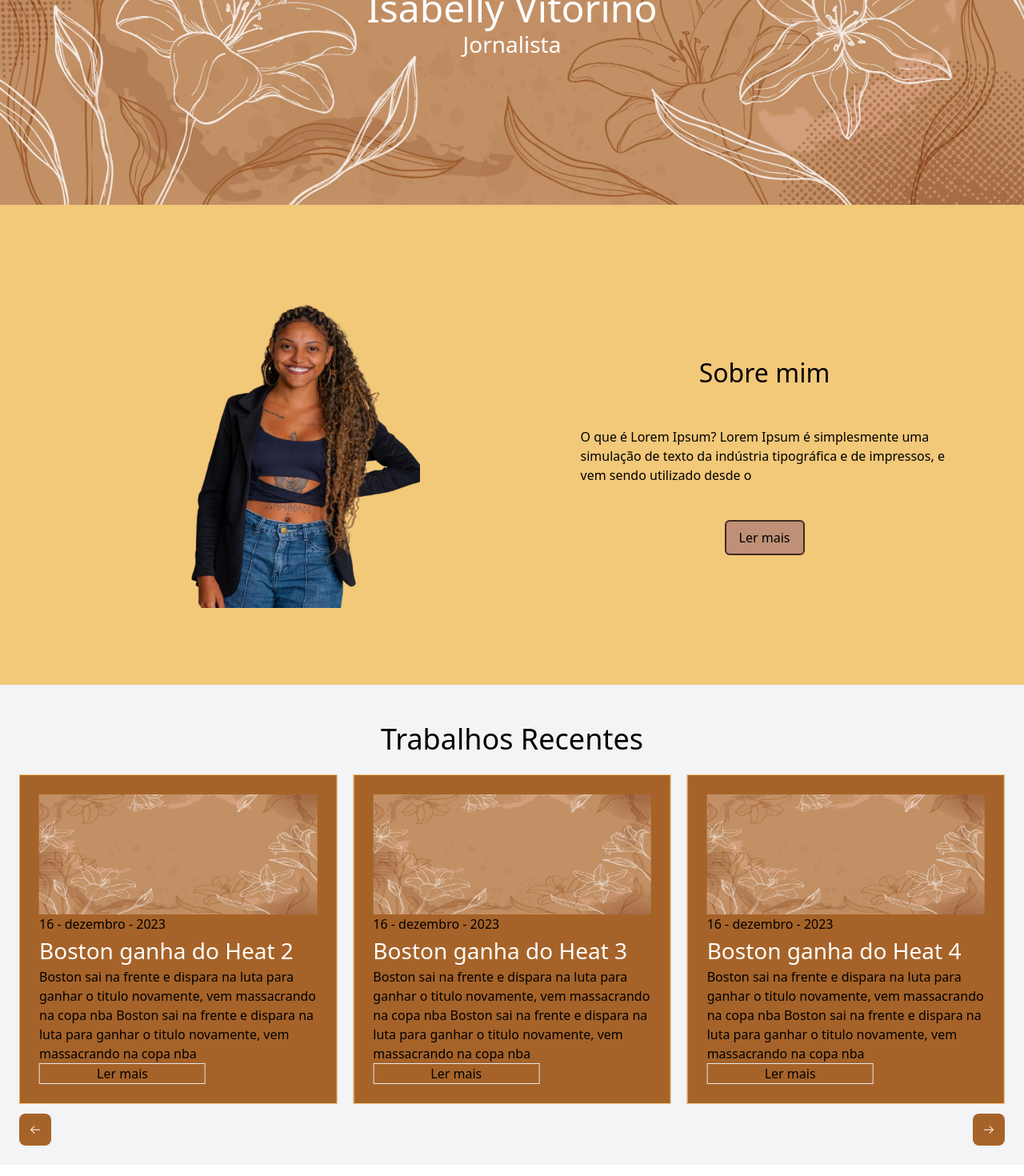
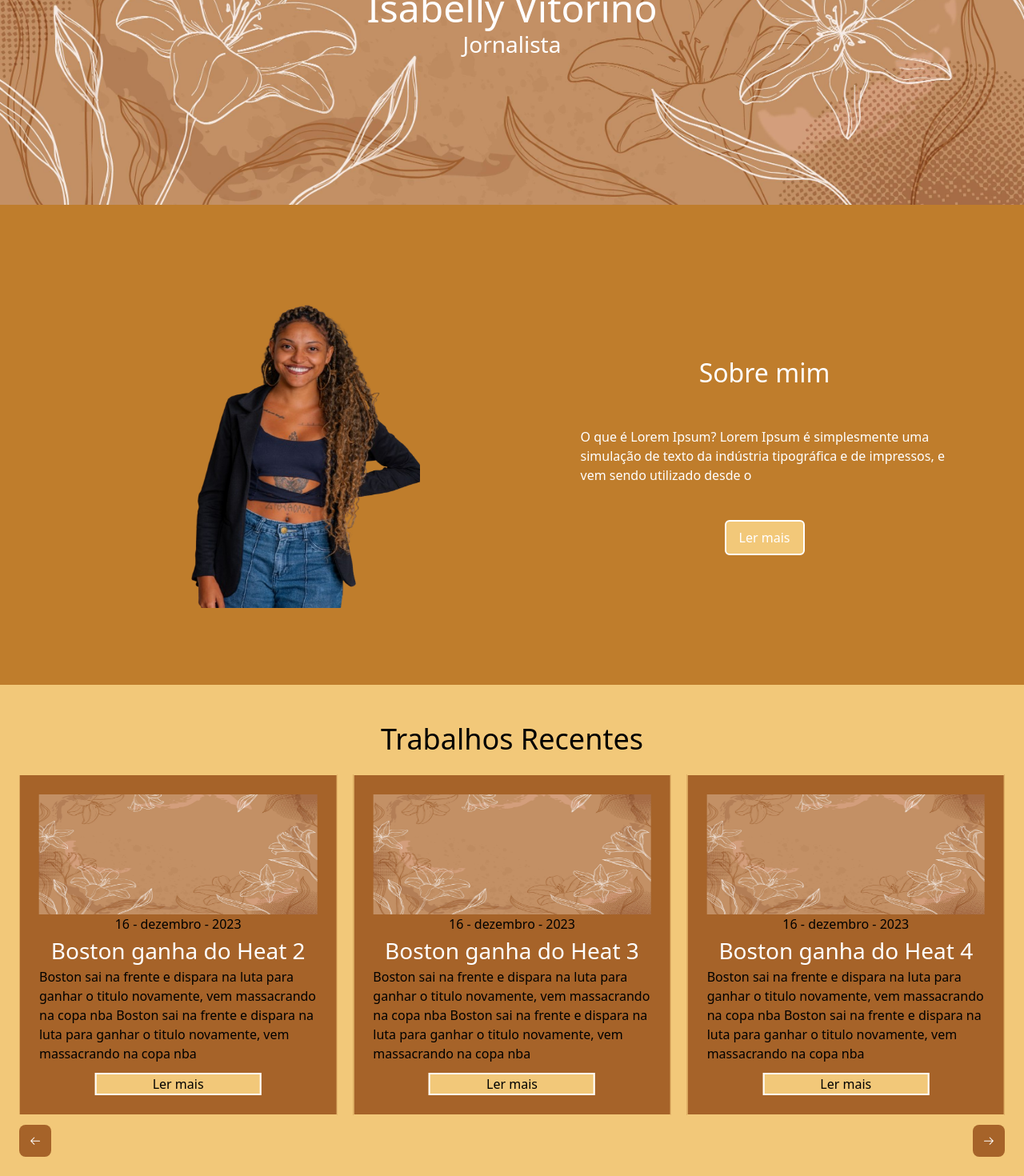
Before and after one commit to Antonio-Jr28/portifolio-isabelly-vitorino, a React (Create React App) app: page / in a window 1280 px wide. Shown: the part 182-1652 px from the top of the page at 80% size. Built offline with nearby package versions, Linux system fonts and the light colour scheme.

Commit message:
ajustando cores e padroes definidos

```diff
--- a/src/components/about-us/about-us.componets.tsx
+++ b/src/components/about-us/about-us.componets.tsx
@@ -2,7 +2,7 @@ import React from "react";
 
 export const AboutUsSection = () => {
   return (
-    <div className="flex flex-col py-6 h-[1000px] justify-around gap-8 w-full bg-[#f2c879] md:h-[600px] md:flex-row">
+    <div className="flex flex-col py-6 h-[1000px] justify-around gap-8 w-full bg-[#bf7d2c] md:h-[600px] md:flex-row">
       <div>
         <img
           src="image/isabelly-vitorino.png"
@@ -10,12 +10,12 @@ export const AboutUsSection = () => {
         />
       </div>
       <div className="flex flex-col md:w-[500px] md:flex-col justify-center items-center">
-        <h1 className="text-black text-3xl text-center mt-6">Sobre mim</h1>
-        <p className="mt-6 p-5 text-black">
+        <h1 className="text-white text-3xl text-center mt-6">Sobre mim</h1>
+        <p className="mt-6 p-5 text-white">
           O que é Lorem Ipsum? Lorem Ipsum é simplesmente uma simulação de texto
           da indústria tipográfica e de impressos, e vem sendo utilizado desde o
         </p>
-        <button className="w-[100px] border-2 border-[#402921] bg-[#BF9075] py-2 px-2 mt-6 rounded-md">
+        <button className="w-[100px] border-2 border-white bg-[#f2c879] hover:bg-[#bf7d2c] py-2 px-2 mt-6 text-white rounded-md">
           Ler mais
         </button>
       </div>
--- a/src/components/hero/hero.component.tsx
+++ b/src/components/hero/hero.component.tsx
@@ -3,7 +3,7 @@ import React from "react";
 export const Hero = () => {
   return (
     <div
-      className="w-full h-[350px] bg-cover bg-bottom"
+      className="w-full h-[250px] md:h-[350px] bg-cover bg-bottom"
       style={{
         backgroundImage: "url('image/background.jpg')",
       }}
--- a/src/components/works/news-card-works.component.tsx
+++ b/src/components/works/news-card-works.component.tsx
@@ -1,7 +1,7 @@
 import React from "react";
 
 interface NewsCardProps {
-  label: string,
+  label: string;
   imageSrc: string;
   title: string;
   content: string;
@@ -14,12 +14,15 @@ export const NewsCard: React.FC<NewsCardProps> = ({
   content,
 }) => {
   return (
-    <div className="flex flex-col items-start p-6 bg-[#A66329] border border-[#F2C879]">
+    <div className="flex flex-col items-center p-6 bg-[#A66329] border border-[#F2C879]">
       <img src={imageSrc} alt={title} className="w-[500px] h-[150px]" />
       <label>{label}</label>
-      <h1 className="text-2xl text-start text-white">{title}</h1>
+      <h1 className="text-2xl text-white">{title}</h1>
       <p className="w-auto ">{content}</p>
-      <button className="w-52 border ">Ler mais</button>
+
+      <button className="w-52 border-2 mt-3 border-white bg-[#f2c879] hover:bg-[#bf7d2c] ">
+        Ler mais
+      </button>
     </div>
   );
 };
--- a/src/components/works/works-section.component.tsx
+++ b/src/components/works/works-section.component.tsx
@@ -11,7 +11,7 @@ import { SwiperNavButton } from "./swiper-nav-button-style";
 export const WorksSection = () => {
   return (
     <>
-      <div className="w-auto h-auto p-6 bg-gray-100">
+      <div className="w-auto h-auto p-6 bg-[#f2c879]">
         <h1 className="text-4xl text-center py-6">Trabalhos Recentes</h1>
         <Swiper
           modules={[Navigation, Autoplay]}
```
